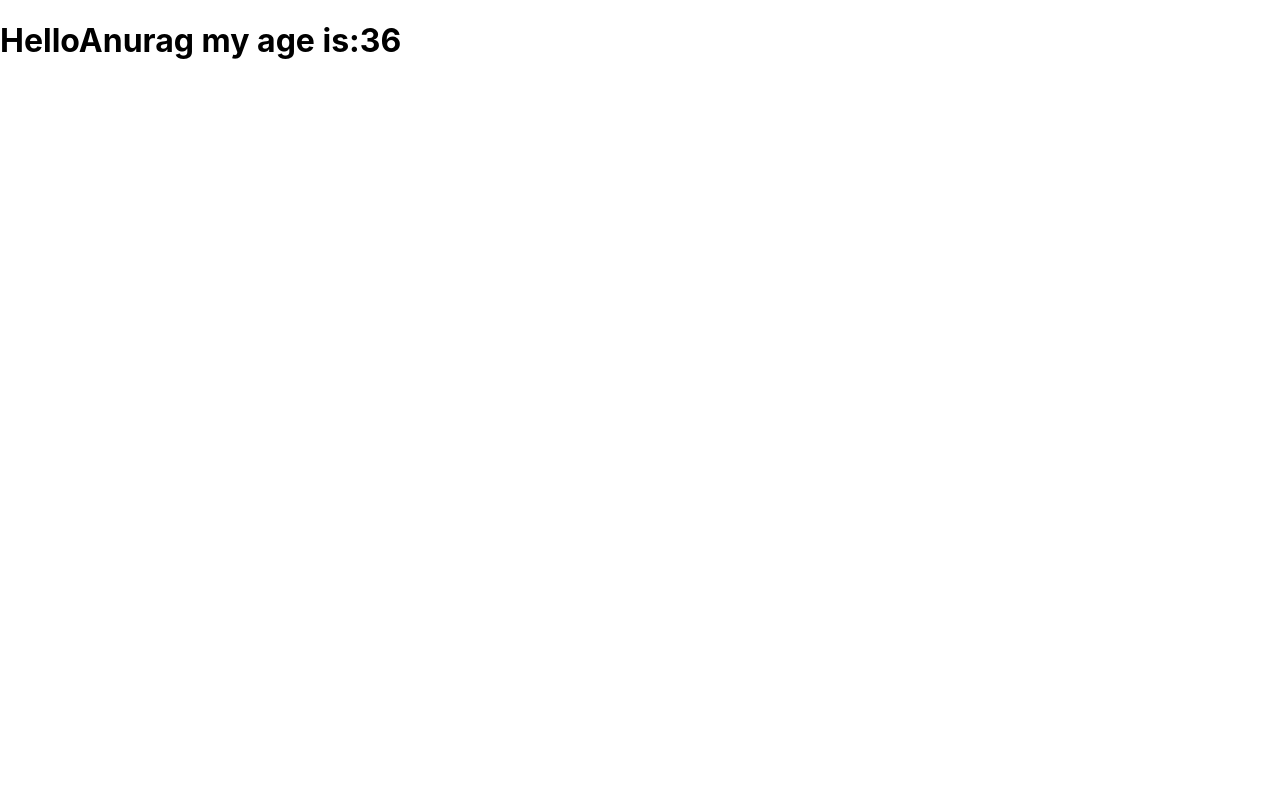
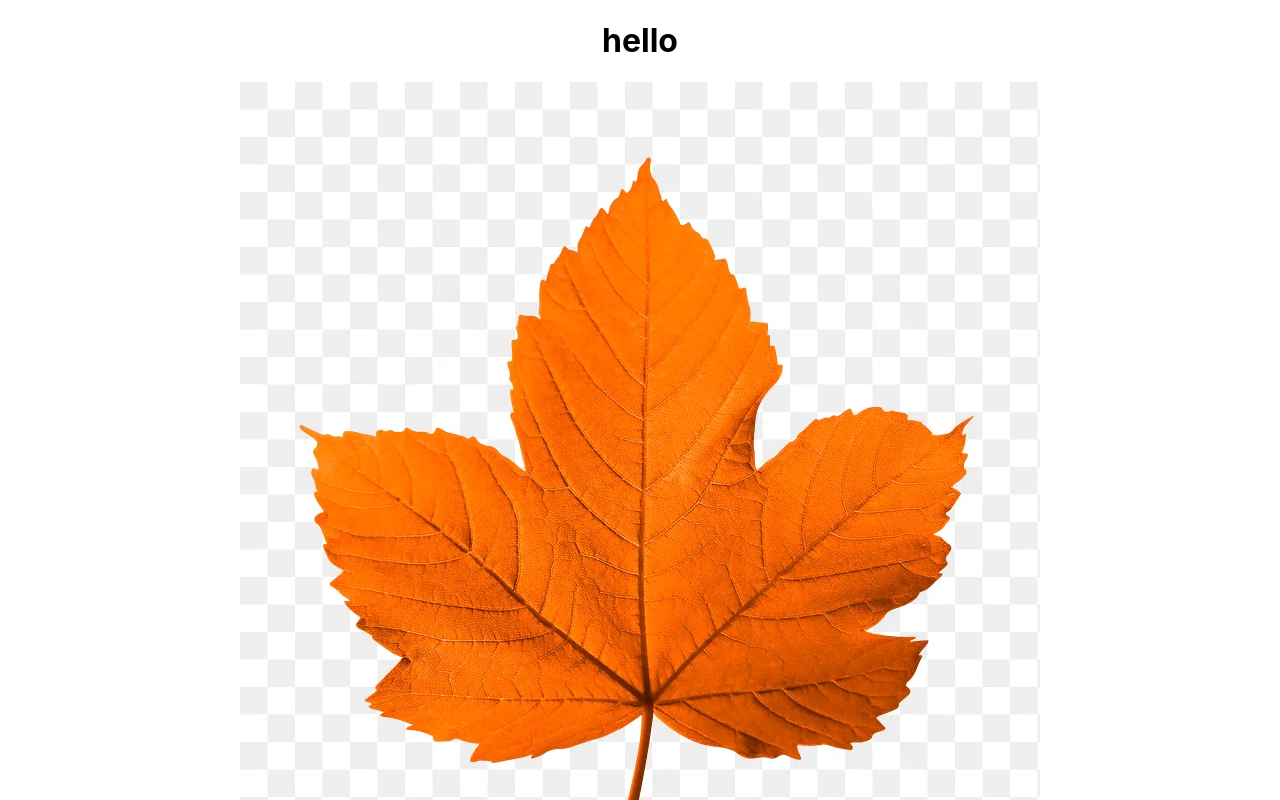
Before and after one commit to anurag-vns/anurag, a React (Create React App) app: page / in a window 1280 px wide. Shown: the top 800 px of the page. Built offline with nearby package versions, Linux system fonts and the light colour scheme.

Commit message:
send images from head to child component by using props

```diff
--- a/src/App.js
+++ b/src/App.js
@@ -1,10 +1,10 @@
 import React from "react";
-import Message from "./Message";
+import CmpA from "./CmpA";
 
 function App() {
   return (
     <div>
-      <Message name="Anurag" age="36"/>
+    <CmpA imagesSrc="photo/helo.png">hello </CmpA>
     </div>
 
   );
--- /dev/null
+++ b/src/CmpA.js
@@ -0,0 +1,16 @@
+import React, { useState } from "react";
+
+function CmpA(props) {
+    return (
+        <div>
+            <center>
+
+                <h1>{props.children}</h1>
+                <img src={props.imagesSrc}></img>
+            </center>
+        </div>
+
+
+    );
+}
+export default CmpA;
```
Also changed, not shown: public/photo/helo.png (added).
